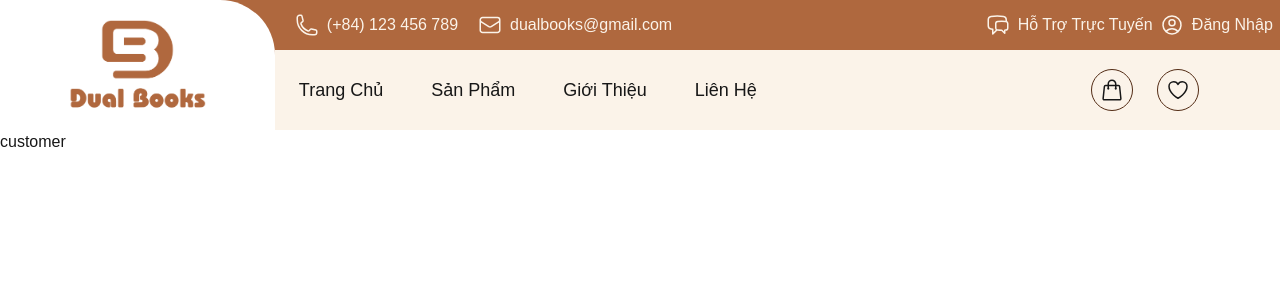
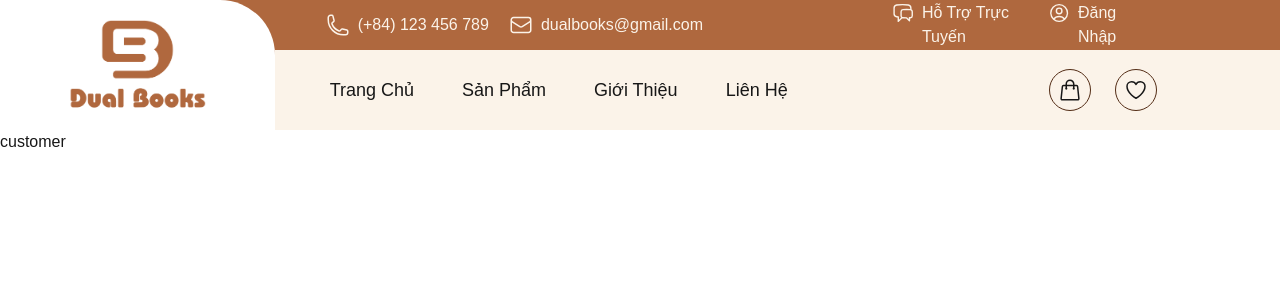
Before and after one commit to lethituyetthu/DualBooks, a Next.js app in the folder front-end/: page /customer in a window 1280 px wide. Shown: the top 300 px of the page. Built offline with nearby package versions, Linux system fonts and the light colour scheme.

Commit message:
update 29/09

```diff
--- a/front-end/src/app/(pages)/customer/component/header/Header.tsx
+++ b/front-end/src/app/(pages)/customer/component/header/Header.tsx
@@ -153,8 +153,8 @@ export default function Header() {
       <div className="menu w-full h-[130px]">
       {/* header thông tin liên hệ */}
 
-        <div className="flex justify-between text-light-100 items-center h-[50px] bg-primary-400 w-full ">
-          <ul className="flex w-[70%]">
+        <div className="flex justify-evenly text-light-100 items-center h-[50px] bg-primary-400 w-full pr-[5rem] ">
+          <ul className="flex w-[60%]">
             {list.map((e) => {
               return (
                 <li
@@ -166,7 +166,7 @@ export default function Header() {
               );
             })}
           </ul>
-          <ul className="flex w-[30%] justify-evenly">
+          <ul className="flex w-[30%] justify-between pr-4">
             {list2.map((e) => {
               return (
                 <li key={e.title}>
@@ -183,19 +183,19 @@ export default function Header() {
         </div>
 
       {/* header menu & giỏ hàng */}
-        <nav className="flex h-[80px] bg-light-100 items-center">
-          <ul className="flex w-[80%] justify-start">
+        <nav className="flex h-[80px] bg-light-100 items-center w-full justify-evenly pr-[5rem]">
+          <ul className="flex w-[60%] justify-start">
             {list3.map((e) => {
               return (
-                <li key={e.title} className="m-6">
-                  <a href="#" className="capitalize text-lg">
+                <li key={e.title} className="mx-6 h-[100%]">
+                  <a href="#" className="capitalize text-lg h-[100%]">
                     <p>{e.title}</p>
                   </a>
                 </li>
               );
             })}
           </ul>
-          <ul className="flex">
+          <ul className="flex w-[30%] justify-end">
             {listIcon.map((e) => {
               return (
                 <li
```
